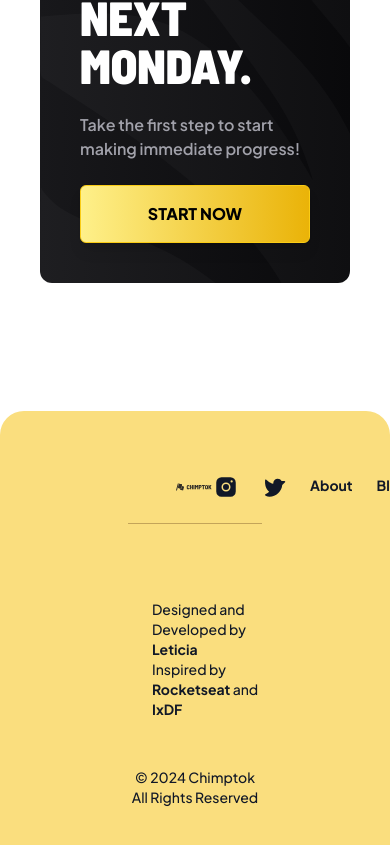
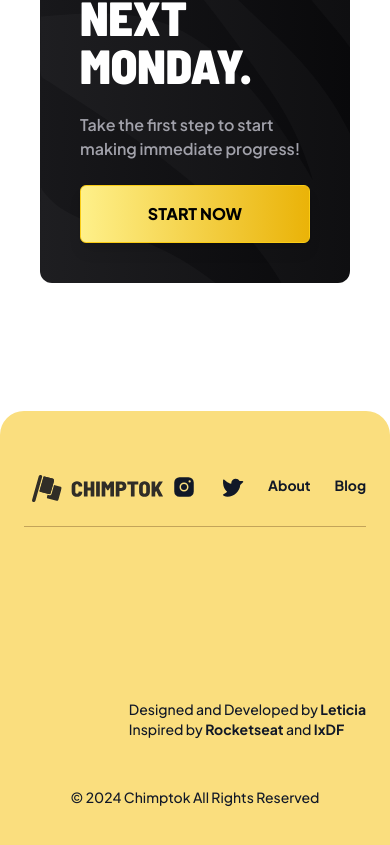
Before and after one commit to devLeticia/chimptok-website-nextjs, a Next.js app: page / in a window 390 px wide. Shown: the part 5706-6551 px from the top of the page. Built offline with nearby package versions, Linux system fonts and the light colour scheme.

Commit message:
prevent scroll x

```diff
--- a/src/app/Home/CTAs/QuitScrollingCTA.jsx
+++ b/src/app/Home/CTAs/QuitScrollingCTA.jsx
@@ -2,7 +2,7 @@
 export default function QuitScrollingCTA() {
     return (
         <div className='text-center  items-center flex flex-col gap-6 my-12'>
-            <h1 className="font-display text-center text-6xl font-black">{`THAT'S IT!`}<br/>{`QUIT THE SCROLLING,`}<br/>{`START THE ACTION!`}</h1>
+            <h1 className="font-display text-center text-6xl font-black text-black">{`THAT'S IT!`}<br/>{`QUIT THE SCROLLING,`}<br/>{`START THE ACTION!`}</h1>
             <p className="font-semibold text-zinc-500  text-lg">The tours over, friend! Dont waste another second procrastinating.<br/>
             Lets get you signed up on Chimptok and on your way to achieving those dreams!</p>
             <button className="mt-6 text-black bg-gradient-to-r from-yellow-200 to-yellow-500 hover:from-yellow-200 hover:to-yellow-300 border border-1 border-yellow-400 font-extrabold py-4 px-32 rounded-md shadow-lg mr-6">START NOW</button>
--- a/src/app/Home/Footer/Footer.jsx
+++ b/src/app/Home/Footer/Footer.jsx
@@ -3,8 +3,8 @@ import Image from 'next/image';
 
 export default function Footer () {
     return (
-    <footer className='flex flex-col justify-between text-sm font-medium bg-[#FADE7E] min-h-[460px] w-full py-16 px-32 rounded-t-3xl -mb-20 text-gray-900 '>
-        <div className='flex justify-between pb-6 px-12 border-b border-yellow-950 border-opacity-30'>
+    <footer className='flex flex-col justify-between text-sm font-medium bg-[#FADE7E] min-h-[460px] w-full py-16  px-6 md:px-32 rounded-t-3xl -mb-20 text-gray-900 '>
+        <div className='flex justify-between pb-6 px-2 md:px-12 border-b border-yellow-950 border-opacity-30'>
         <Image src="/ChimptokLogotype.svg" alt="ChimptokLogoType" width={140} height={140} className="hover:cursor-pointer" />
         <div className='flex gap-x-6'>
             <a href={URL.instagram} target="_blank" rel="noopener noreferrer"className="text-gray-900  hover:text-gray-950">
--- a/src/app/layout.jsx
+++ b/src/app/layout.jsx
@@ -28,7 +28,7 @@ export default function RootLayout({ children }) {
         {/* this '0' script solves the FOUC issue https://github.com/vercel/next.js/issues/13058 */}
         <script async>0</script>
       </head>
-      <body className={`${jakarta.variable} ${barlow.variable}`}>{children}</body>
+      <body className={`${jakarta.variable} ${barlow.variable} overflow-x-hidden`}>{children}</body>
     </html>
   );
 }
```
